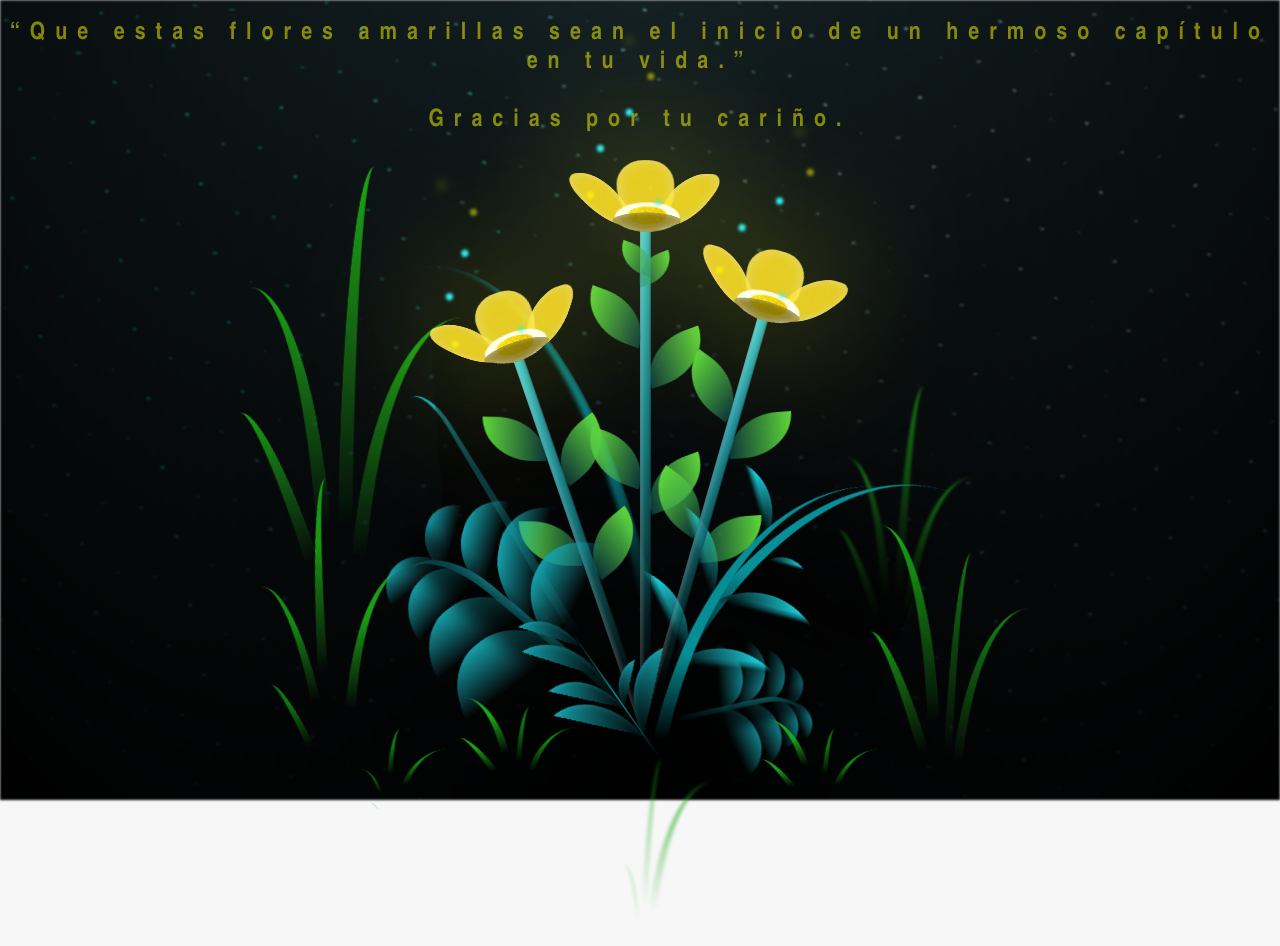
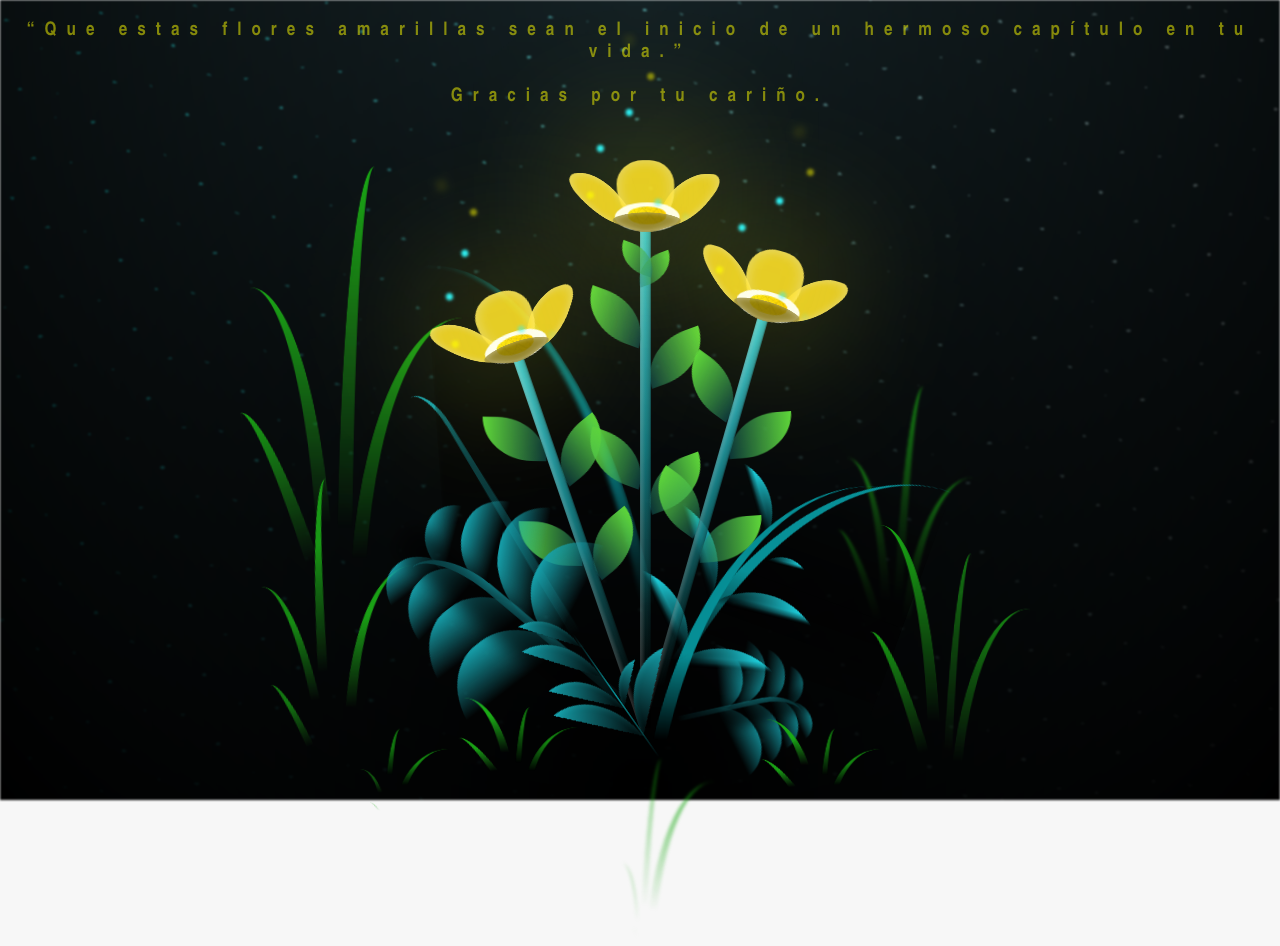
Before and after one commit to Jmterminator29/Jmterminator29.github.io, a plain HTML site: page flower.html in a window 1280 px wide. Drawn offline with Linux system fonts and the light colour scheme.

Commit message:
Update flower.html

```diff
--- a/flower.html
+++ b/flower.html
@@ -13,8 +13,8 @@
     <div id="lyrics">
 
     </div>
-    <h2 class="titulo">“Que estas flores amarillas sean el inicio de un hermoso capítulo en tu vida.” <br> <br>
-      Gracias por tu cariño.</h2>
+    <h3 class="titulo">“Que estas flores amarillas sean el inicio de un hermoso capítulo en tu vida.” <br> <br>
+      Gracias por tu cariño.</h3>
 
     <div class="night"></div>
     <div class="flowers">
```
